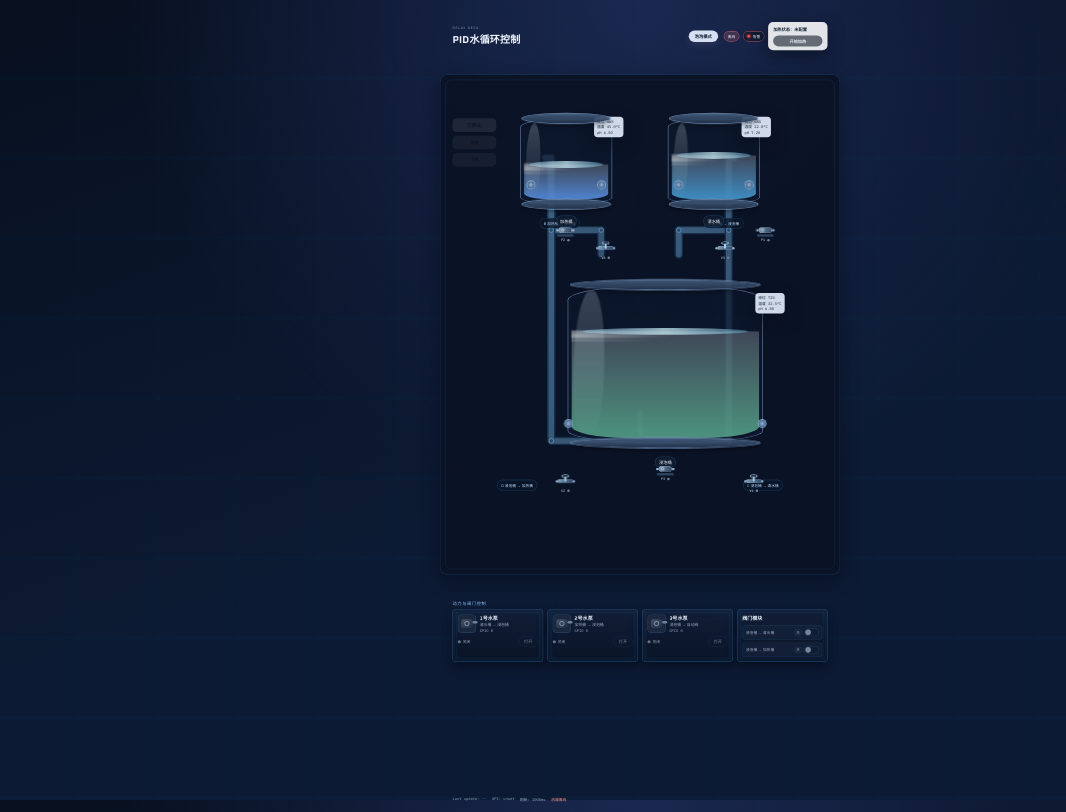
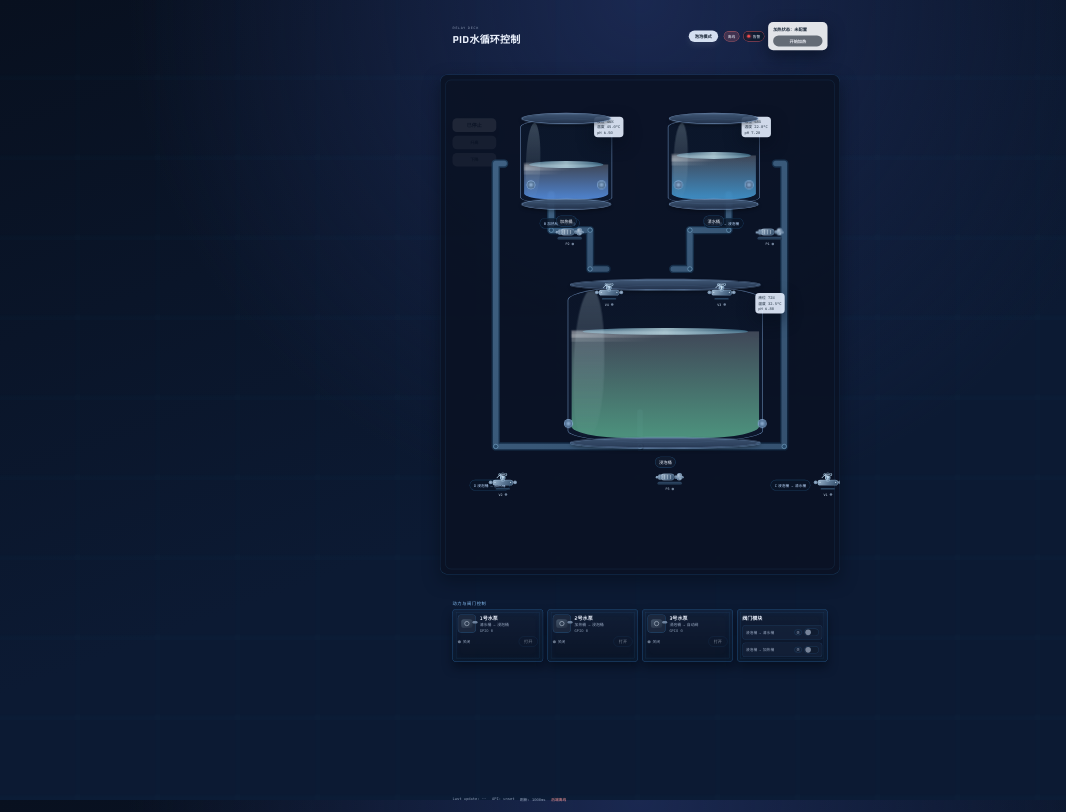
Before and after one commit to MickeyElders/pi-control-program, a React (Vite) app in the folder frontend/: page / in a window 1280 px wide. Shown: the whole page, without its empty margins (0-1066 px from the left). Built offline with nearby package versions, Linux system fonts and the light colour scheme; no server answers.

Commit message:
模型调整

```diff
--- a/frontend/src/components/ProcessDiagram2D.tsx
+++ b/frontend/src/components/ProcessDiagram2D.tsx
@@ -101,19 +101,33 @@ const ActuatorNode = ({
       <div className={`machine ${kind}`}>
         {kind === "pump" ? (
           <>
-            <span className="pump-foot" />
+            <span className="pump-skid" />
             <span className="pump-motor" />
-            <span className="pump-fan" />
+            <span className="pump-ribs" />
+            <span className="pump-endcap" />
+            <span className="pump-coupling" />
+            <span className="pump-volute" />
             <span className="pump-port left" />
             <span className="pump-port right" />
+            <span className="pump-bolt a" />
+            <span className="pump-bolt b" />
           </>
         ) : (
           <>
-            <span className="valve-body" />
+            <span className="valve-pedestal" />
+            <span className="valve-flange left" />
+            <span className="valve-flange right" />
+            <span className="valve-main" />
+            <span className="valve-neck" />
+            <span className="valve-bonnet" />
             <span className="valve-stem" />
-            <span className="valve-wheel" />
-            <span className="valve-port left" />
-            <span className="valve-port right" />
+            <span className="valve-wheel-ring" />
+            <span className="valve-wheel-spoke s1" />
+            <span className="valve-wheel-spoke s2" />
+            <span className="valve-wheel-spoke s3" />
+            <span className="valve-wheel-spoke s4" />
+            <span className="valve-bolt a" />
+            <span className="valve-bolt b" />
           </>
         )}
       </div>
@@ -151,54 +165,55 @@ export default function ProcessDiagram2D({ tanks, flows, alarms }: ProcessDiagra
           </marker>
         </defs>
 
-        <path className="pipe-base" d="M1040 432 L1040 560 L860 560 L860 648" />
-        <path className="pipe-shell" d="M1040 432 L1040 560 L860 560 L860 648" />
+        <path className="pipe-base" d="M1040 432 L1040 560 L900 560 L900 700 L840 700" />
+        <path className="pipe-shell" d="M1040 432 L1040 560 L900 560 L900 700 L840 700" />
         <path
           className={`pipe-flow ${flows.pump1 ? "on" : ""}`}
           markerEnd={flows.pump1 ? "url(#pipeArrow)" : undefined}
-          d="M1040 432 L1040 560 L860 560 L860 648"
+          d="M1040 432 L1040 560 L900 560 L900 700 L840 700"
         />
 
-        <path className="pipe-base" d="M400 432 L400 560 L580 560 L580 648" />
-        <path className="pipe-shell" d="M400 432 L400 560 L580 560 L580 648" />
+        <path className="pipe-base" d="M400 432 L400 560 L540 560 L540 700 L600 700" />
+        <path className="pipe-shell" d="M400 432 L400 560 L540 560 L540 700 L600 700" />
         <path
           className={`pipe-flow ${flows.pump2 ? "on" : ""}`}
           markerEnd={flows.pump2 ? "url(#pipeArrow)" : undefined}
-          d="M400 432 L400 560 L580 560 L580 648"
+          d="M400 432 L400 560 L540 560 L540 700 L600 700"
         />
 
-        <path className="pipe-base" d="M720 1216 L720 1280 L720 1320" />
-        <path className="pipe-shell" d="M720 1216 L720 1280 L720 1320" />
+        <path className="pipe-base" d="M720 1216 L720 1340" />
+        <path className="pipe-shell" d="M720 1216 L720 1340" />
         <path
           className={`pipe-flow ${flows.pump3 ? "on" : ""}`}
           markerEnd={flows.pump3 ? "url(#pipeArrow)" : undefined}
-          d="M720 1216 L720 1280 L720 1320"
+          d="M720 1216 L720 1340"
         />
 
-        <path className="pipe-base" d="M720 1320 L1040 1320 L1040 300 L1060 300" />
-        <path className="pipe-shell" d="M720 1320 L1040 1320 L1040 300 L1060 300" />
+        <path className="pipe-base" d="M720 1340 L1240 1340 L1240 320 L1210 320" />
+        <path className="pipe-shell" d="M720 1340 L1240 1340 L1240 320 L1210 320" />
         <path
           className={`pipe-flow ${valveFreshOn ? "on" : ""}`}
           markerEnd={valveFreshOn ? "url(#pipeArrow)" : undefined}
-          d="M720 1320 L1040 1320 L1040 300 L1060 300"
+          d="M720 1340 L1240 1340 L1240 320 L1210 320"
         />
 
-        <path className="pipe-base" d="M720 1320 L400 1320 L400 300 L380 300" />
-        <path className="pipe-shell" d="M720 1320 L400 1320 L400 300 L380 300" />
+        <path className="pipe-base" d="M720 1340 L200 1340 L200 320 L230 320" />
+        <path className="pipe-shell" d="M720 1340 L200 1340 L200 320 L230 320" />
         <path
           className={`pipe-flow ${valveHeatOn ? "on" : ""}`}
           markerEnd={valveHeatOn ? "url(#pipeArrow)" : undefined}
-          d="M720 1320 L400 1320 L400 300 L380 300"
+          d="M720 1340 L200 1340 L200 320 L230 320"
         />
 
         <circle className="pipe-joint" cx="1040" cy="560" r="8" />
-        <circle className="pipe-joint" cx="860" cy="560" r="8" />
+        <circle className="pipe-joint" cx="900" cy="560" r="8" />
+        <circle className="pipe-joint" cx="900" cy="700" r="8" />
         <circle className="pipe-joint" cx="400" cy="560" r="8" />
-        <circle className="pipe-joint" cx="580" cy="560" r="8" />
-        <circle className="pipe-joint" cx="720" cy="1280" r="8" />
-        <circle className="pipe-joint" cx="720" cy="1320" r="8" />
-        <circle className="pipe-joint" cx="1040" cy="1320" r="8" />
-        <circle className="pipe-joint" cx="400" cy="1320" r="8" />
+        <circle className="pipe-joint" cx="540" cy="560" r="8" />
+        <circle className="pipe-joint" cx="540" cy="700" r="8" />
+        <circle className="pipe-joint" cx="720" cy="1340" r="8" />
+        <circle className="pipe-joint" cx="1240" cy="1340" r="8" />
+        <circle className="pipe-joint" cx="200" cy="1340" r="8" />
       </svg>
 
       <div className={`flow-tag a ${flows.pump1 ? "on" : ""}`}>A 清水桶 → 浸泡桶</div>
@@ -207,12 +222,12 @@ export default function ProcessDiagram2D({ tanks, flows, alarms }: ProcessDiagra
       <div className={`flow-tag d ${valveHeatOn ? "on" : ""}`}>D 浸泡桶 → 加热桶</div>
 
       <ActuatorNode kind="pump" label="P1" on={flows.pump1} style={{ left: 1007, top: 476 }} />
-      <ActuatorNode kind="valve" label="V3" on={inletFreshValveOn} style={{ left: 878, top: 532 }} />
+      <ActuatorNode kind="valve" label="V3" on={inletFreshValveOn} style={{ left: 853, top: 670 }} />
       <ActuatorNode kind="pump" label="P2" on={flows.pump2} style={{ left: 367, top: 476 }} />
-      <ActuatorNode kind="valve" label="V4" on={inletHeatValveOn} style={{ left: 496, top: 532 }} />
-      <ActuatorNode kind="pump" label="P3" on={flows.pump3} style={{ left: 687, top: 1240 }} />
-      <ActuatorNode kind="valve" label="V1" on={valveFreshOn} style={{ left: 970, top: 1278 }} />
-      <ActuatorNode kind="valve" label="V2" on={valveHeatOn} style={{ left: 367, top: 1278 }} />
+      <ActuatorNode kind="valve" label="V4" on={inletHeatValveOn} style={{ left: 493, top: 670 }} />
+      <ActuatorNode kind="pump" label="P3" on={flows.pump3} style={{ left: 687, top: 1260 }} />
+      <ActuatorNode kind="valve" label="V1" on={valveFreshOn} style={{ left: 1193, top: 1278 }} />
+      <ActuatorNode kind="valve" label="V2" on={valveHeatOn} style={{ left: 153, top: 1278 }} />
 
       <Tank
         kind="fresh"
--- a/frontend/src/styles.css
+++ b/frontend/src/styles.css
@@ -328,24 +328,24 @@ body::before {
 }
 
 .flow-tag.c {
-  right: 182px;
+  right: 94px;
   top: 1296px;
 }
 
 .flow-tag.d {
-  left: 182px;
+  left: 94px;
   top: 1296px;
 }
 
 .actuator {
   position: absolute;
-  width: 66px;
+  width: 94px;
   z-index: 4;
 }
 
 .actuator .machine {
-  width: 66px;
-  height: 42px;
+  width: 94px;
+  height: 56px;
   position: relative;
 }
 
@@ -356,7 +356,7 @@ body::before {
 }
 
 .actuator .actuator-meta {
-  margin-top: 4px;
+  margin-top: 2px;
   display: flex;
   align-items: center;
   justify-content: center;
@@ -375,102 +375,245 @@ body::before {
   box-shadow: 0 0 10px rgba(98, 231, 255, 0.85);
 }
 
-.machine.pump .pump-foot {
+.machine.pump .pump-skid {
   position: absolute;
-  left: 6px;
-  right: 6px;
-  bottom: 0;
-  height: 8px;
-  border-radius: 4px;
-  background: #2d435d;
+  left: 8px;
+  right: 8px;
+  bottom: 4px;
+  height: 10px;
+  border-radius: 5px;
+  background: linear-gradient(180deg, #2e4867, #1e3249);
 }
 
 .machine.pump .pump-motor {
   position: absolute;
-  left: 12px;
-  right: 12px;
-  top: 12px;
-  height: 18px;
-  border-radius: 9px;
-  background: linear-gradient(120deg, #94a8be, #4d6580 55%, #2e455f);
+  left: 18px;
+  width: 44px;
+  top: 16px;
+  height: 22px;
+  border-radius: 11px;
+  background: linear-gradient(120deg, #a6b9cd, #5a738f 55%, #324c68);
   border: 1px solid rgba(188, 223, 255, 0.45);
 }
 
-.machine.pump .pump-fan {
+.machine.pump .pump-ribs {
   position: absolute;
-  right: 14px;
-  top: 16px;
-  width: 10px;
-  height: 10px;
-  border-radius: 50%;
-  border: 2px solid rgba(221, 240, 255, 0.8);
+  left: 24px;
+  top: 20px;
+  width: 30px;
+  height: 14px;
+  border-radius: 7px;
+  background: repeating-linear-gradient(
+    90deg,
+    rgba(230, 244, 255, 0.38) 0 2px,
+    rgba(68, 94, 121, 0) 2px 5px
+  );
 }
 
 .machine.pump .pump-port {
   position: absolute;
-  top: 18px;
-  width: 10px;
-  height: 7px;
+  top: 24px;
+  width: 14px;
+  height: 8px;
   border-radius: 4px;
-  background: #90a8c2;
+  background: linear-gradient(90deg, #8fa7c1, #617c99);
+  border: 1px solid rgba(189, 224, 255, 0.35);
 }
 
 .machine.pump .pump-port.left {
-  left: 3px;
+  left: 2px;
 }
 
 .machine.pump .pump-port.right {
-  right: 3px;
+  right: 2px;
 }
 
-.machine.valve .valve-body {
+.machine.pump .pump-endcap {
   position: absolute;
-  left: 8px;
-  right: 8px;
-  top: 16px;
+  left: 10px;
+  top: 18px;
+  width: 12px;
+  height: 18px;
+  border-radius: 8px;
+  background: linear-gradient(120deg, #93aac4, #4f6984);
+  border: 1px solid rgba(188, 223, 255, 0.42);
+}
+
+.machine.pump .pump-coupling {
+  position: absolute;
+  left: 62px;
+  top: 22px;
+  width: 9px;
+  height: 11px;
+  border-radius: 3px;
+  background: linear-gradient(180deg, #8ca4bf, #4c657f);
+}
+
+.machine.pump .pump-volute {
+  position: absolute;
+  left: 69px;
+  top: 14px;
+  width: 18px;
+  height: 24px;
+  border-radius: 50% 42% 48% 44%;
+  background: radial-gradient(circle at 35% 40%, #afc2d5 0%, #6e87a3 58%, #425d78 100%);
+  border: 1px solid rgba(188, 223, 255, 0.45);
+}
+
+.machine.pump .pump-bolt {
+  position: absolute;
+  width: 4px;
+  height: 4px;
+  border-radius: 50%;
+  background: #c6d8ea;
+}
+
+.machine.pump .pump-bolt.a {
+  left: 74px;
+  top: 18px;
+}
+
+.machine.pump .pump-bolt.b {
+  left: 78px;
+  top: 31px;
+}
+
+.actuator.pump.on .machine.pump {
+  filter: drop-shadow(0 0 8px rgba(98, 231, 255, 0.35));
+}
+
+.machine.valve .valve-pedestal {
+  position: absolute;
+  left: 24px;
+  right: 24px;
+  bottom: 6px;
+  height: 6px;
+  border-radius: 3px;
+  background: linear-gradient(180deg, #2c4a69, #1e3249);
+}
+
+.machine.valve .valve-flange {
+  position: absolute;
+  top: 20px;
+  width: 12px;
   height: 12px;
+  border-radius: 50%;
+  background: radial-gradient(circle, #b8cce1 0%, #6c86a3 62%, #415d79 100%);
+  border: 1px solid rgba(192, 226, 255, 0.45);
+}
+
+.machine.valve .valve-flange.left {
+  left: 2px;
+}
+
+.machine.valve .valve-flange.right {
+  right: 2px;
+}
+
+.machine.valve .valve-main {
+  position: absolute;
+  left: 14px;
+  right: 14px;
+  top: 18px;
+  height: 18px;
+  border-radius: 9px;
+  background: linear-gradient(120deg, #9ab4cc, #5a7693 56%, #344f6c);
+  border: 1px solid rgba(191, 225, 255, 0.5);
+}
+
+.machine.valve .valve-neck {
+  position: absolute;
+  left: 50%;
+  transform: translateX(-50%);
+  top: 11px;
+  width: 12px;
+  height: 12px;
+  border-radius: 4px;
+  background: linear-gradient(120deg, #a8c0d6, #597a98);
+  border: 1px solid rgba(191, 225, 255, 0.4);
+}
+
+.machine.valve .valve-bonnet {
+  position: absolute;
+  left: 50%;
+  transform: translateX(-50%);
+  top: 6px;
+  width: 18px;
+  height: 10px;
   border-radius: 6px;
-  background: linear-gradient(120deg, #89a8c1, #4a698a 55%, #2e4866);
-  border: 1px solid rgba(188, 223, 255, 0.45);
+  background: linear-gradient(180deg, #9eb9cf, #567593);
+  border: 1px solid rgba(191, 225, 255, 0.45);
 }
 
 .machine.valve .valve-stem {
   position: absolute;
   left: 50%;
   transform: translateX(-50%);
-  top: 8px;
-  width: 6px;
-  height: 16px;
-  border-radius: 3px;
-  background: #b3d2eb;
+  top: 3px;
+  width: 3px;
+  height: 14px;
+  border-radius: 2px;
+  background: #d4e4f3;
 }
 
-.machine.valve .valve-wheel {
+.machine.valve .valve-wheel-ring {
   position: absolute;
   left: 50%;
   transform: translateX(-50%);
-  top: 1px;
-  width: 24px;
-  height: 10px;
+  top: -5px;
+  width: 28px;
+  height: 12px;
   border-radius: 50%;
-  border: 2px solid #afd0e8;
+  border: 2px solid #b4d5ee;
+  background: rgba(20, 34, 52, 0.2);
 }
 
-.machine.valve .valve-port {
+.machine.valve .valve-wheel-spoke {
   position: absolute;
-  top: 19px;
-  width: 8px;
-  height: 8px;
-  border-radius: 4px;
-  background: #90a9c4;
+  left: 50%;
+  top: 0;
+  width: 16px;
+  height: 2px;
+  transform-origin: 0 50%;
+  background: rgba(198, 226, 248, 0.9);
 }
 
-.machine.valve .valve-port.left {
-  left: 2px;
+.machine.valve .valve-wheel-spoke.s1 {
+  transform: translateX(-8px) rotate(0deg);
 }
 
-.machine.valve .valve-port.right {
-  right: 2px;
+.machine.valve .valve-wheel-spoke.s2 {
+  transform: translateX(-8px) rotate(45deg);
+}
+
+.machine.valve .valve-wheel-spoke.s3 {
+  transform: translateX(-8px) rotate(90deg);
+}
+
+.machine.valve .valve-wheel-spoke.s4 {
+  transform: translateX(-8px) rotate(135deg);
+}
+
+.machine.valve .valve-bolt {
+  position: absolute;
+  width: 4px;
+  height: 4px;
+  border-radius: 50%;
+  background: #c9dcec;
+}
+
+.machine.valve .valve-bolt.a {
+  left: 20px;
+  top: 24px;
+}
+
+.machine.valve .valve-bolt.b {
+  right: 20px;
+  top: 24px;
+}
+
+.actuator.valve.on .machine.valve {
+  filter: drop-shadow(0 0 8px rgba(98, 231, 255, 0.32));
 }
 
 @keyframes flow-forward {
```
Also changed, not shown: 5 other files (tests, documents, lock files or other folders).
